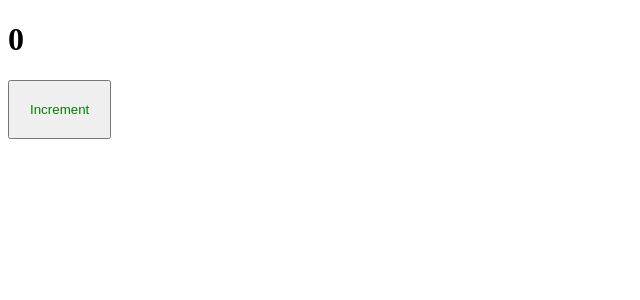
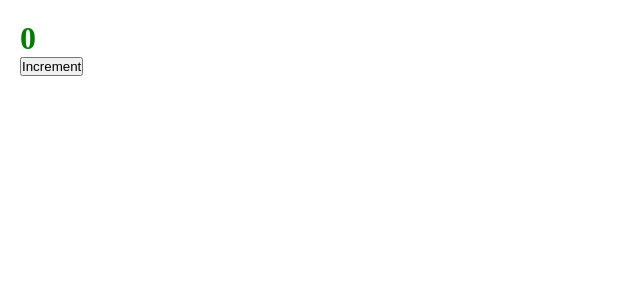
Before and after one commit to OnishchenkoIvan/ulbi, a React app: page / in a window 1280 px wide. Shown: the top 300 px of the page, without its empty margins (0-640 px from the left). Built offline with nearby package versions, Linux system fonts and the light colour scheme.

Commit message:
1 webpack * 5 Настраиваем css modules.ts

```diff
--- a/package.json
+++ b/package.json
@@ -27,6 +27,7 @@
     "@types/webpack-dev-server": "^4.7.2",
     "css-loader": "^6.6.0",
     "html-webpack-plugin": "^5.5.0",
+    "mini-css-extract-plugin": "^2.5.3",
     "sass": "^1.49.9",
     "sass-loader": "^12.6.0",
     "style-loader": "^3.3.1",
--- /dev/null
+++ b/src/App.tsx
@@ -0,0 +1,11 @@
+import React from 'react';
+import {Counter} from "./components/Counter";
+import './index.scss';
+
+export const App = () => {
+    return (
+        <div className='app'>
+            <Counter/>
+        </div>
+    );
+};
--- a/src/components/Counter.scss
+++ b/src/components/Counter.module.scss
@@ -1,4 +1,4 @@
-button {
+.button {
   padding: 20px;
   color: green;
 }
--- a/src/components/Counter.tsx
+++ b/src/components/Counter.tsx
@@ -1,5 +1,5 @@
 import React from 'react';
-import './Counter.scss';
+import styles from './Counter.module.scss';
 
 export const Counter = () => {
     const [count, setCount] = React.useState(0);
@@ -7,7 +7,7 @@ export const Counter = () => {
     const increment = () => setCount(count + 1);
 
     return (
-        <div>
+        <div className={styles.button}>
             <h1>{count}</h1>
             <button onClick={increment}>Increment</button>
         </div>
--- /dev/null
+++ b/src/index.scss
@@ -0,0 +1,9 @@
+* {
+  margin: 0;
+  padding: 0;
+  box-sizing: border-box;
+}
+
+.app {
+
+}
--- a/src/index.tsx
+++ b/src/index.tsx
@@ -1,7 +1,7 @@
 import { render } from 'react-dom';
-import {Counter} from "./components/Counter";
+import {App} from "./App";
 
 render(
-    <div><Counter/></div>,
+    <App/>,
     document.getElementById('root')
 )
```
Also changed, not shown: src/global.d.ts (added, +7 -0 lines), 3 other files (tests, documents, lock files or other folders).
